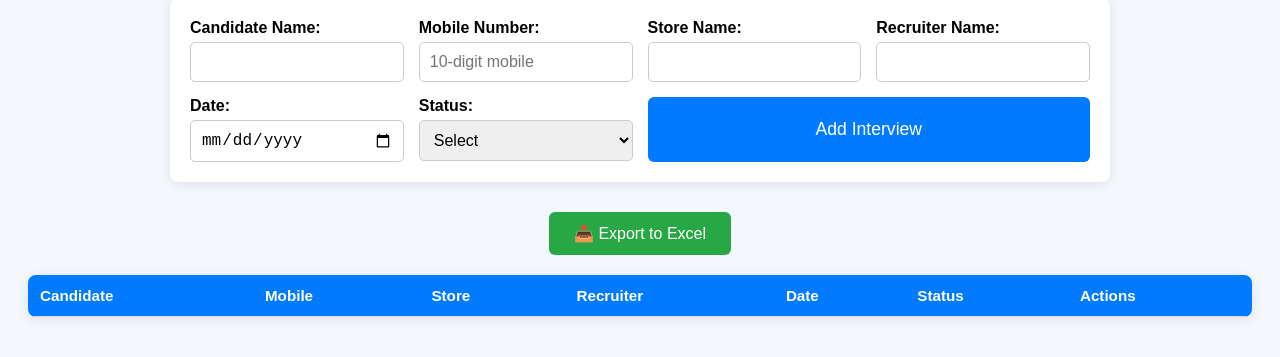
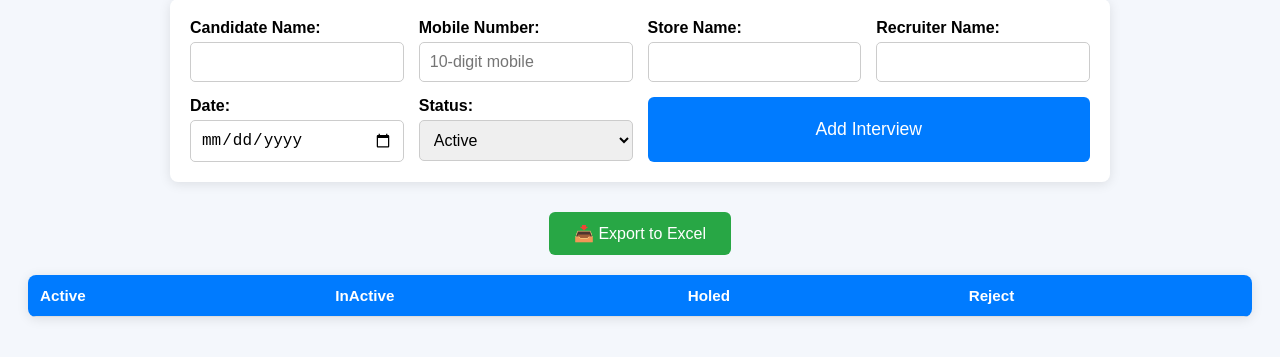
Before and after one commit to UpkarSingh583/website_trading-, a plain HTML site: page index.html in a window 1280 px wide. Shown: the part 107-464 px from the top of the page. Drawn offline with Linux system fonts and the light colour scheme.

Commit message:
Update index.html

```diff
--- a/index.html
+++ b/index.html
@@ -3,7 +3,7 @@
 <head>
   <meta charset="UTF-8" />
   <meta name="viewport" content="width=device-width, initial-scale=1" />
-  <title>Advanced Interview Tracker</title>
+  <title>Interview Tracker</title>
   <script src="https://cdnjs.cloudflare.com/ajax/libs/xlsx/0.18.5/xlsx.full.min.js"></script>
   <style>
     body {
@@ -134,14 +134,10 @@
   <div>
     <label for="status">Status:</label>
     <select id="status" required>
-      <option value="">Select</option>
-      <option value="Scheduled">Scheduled</option>
-      <option value="Valley Jagah Interview">Valley Jagah Interview</option>
-      <option value="Completed">Completed</option>
-      <option value="Selected">Selected</option>
-      <option value="Rejected">Rejected</option>
-      <option value="Done">Done</option>
-      <option value="Cancelled">Cancelled</option>
+      <option value="">Active</option>
+      <option value="Scheduled">InActive</option>
+      <option value="Valley Jagah Interview">Holed</option>
+      <option value="Completed">Reject</option>
     </select>
   </div>
   <button type="submit">Add Interview</button>
@@ -152,14 +148,11 @@
 <table id="interviewTable">
   <thead>
     <tr>
-      <th>Candidate</th>
-      <th>Mobile</th>
-      <th>Store</th>
-      <th>Recruiter</th>
-      <th>Date</th>
-      <th>Status</th>
-      <th>Actions</th>
-    </tr>
+      <th>Active</th>
+      <th>InActive</th>
+      <th>Holed</th>
+      <th>Reject</th>
+   </tr>
   </thead>
   <tbody></tbody>
 </table>
```
